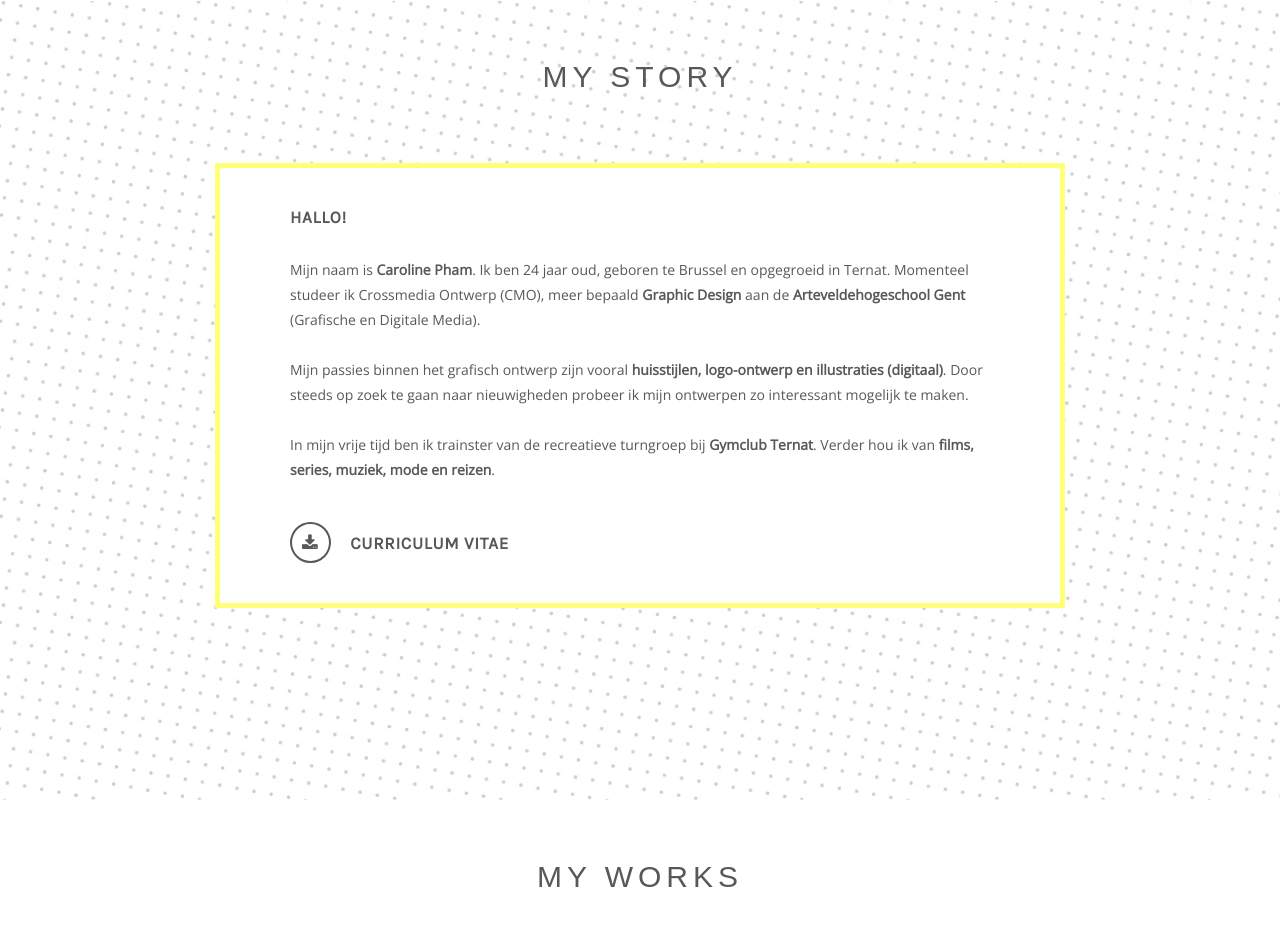
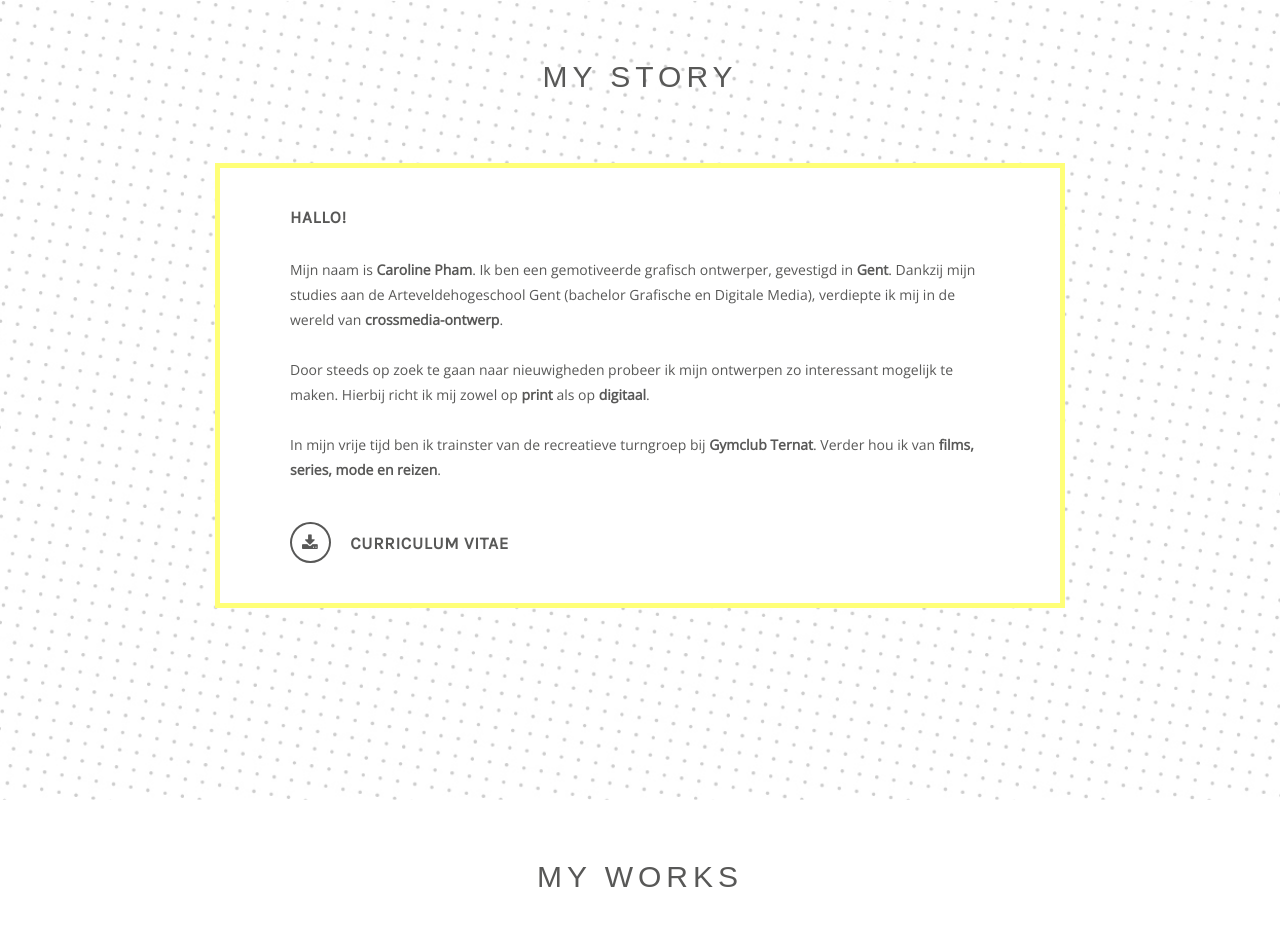
Before and after one commit to phamcaroline/phamcaroline.github.io, a plain HTML site: page index.html in a window 1280 px wide. Shown: the part 800-1751 px from the top of the page. Drawn offline with nearby package versions, Linux system fonts and the light colour scheme; some icons are missing.

Commit message:
Update index.html

```diff
--- a/index.html
+++ b/index.html
@@ -74,11 +74,11 @@
           <div class="col col-md-12 text-frame center-frame">
               <h5>HALLO!</h4>
               <br>
-              <p>Mijn naam is <b>Caroline Pham</b>. Ik ben 24 jaar oud, geboren te Brussel en opgegroeid in Ternat. Momenteel studeer ik Crossmedia Ontwerp (CMO), meer bepaald <b>Graphic Design</b> aan de <b>Arteveldehogeschool Gent</b> (Grafische en Digitale Media).
+              <p>Mijn naam is <b>Caroline Pham</b>. Ik ben een gemotiveerde grafisch ontwerper, gevestigd in <b>Gent</b>. Dankzij mijn studies aan de Arteveldehogeschool Gent (bachelor Grafische en Digitale Media), verdiepte ik mij in de wereld van <b>crossmedia-ontwerp</b>.
 
-<br><br>Mijn passies binnen het grafisch ontwerp zijn vooral <b>huisstijlen, logo-ontwerp en illustraties (digitaal)</b>. Door steeds op zoek te gaan naar nieuwigheden probeer ik mijn ontwerpen zo interessant mogelijk te maken.
+<br><br>Door steeds op zoek te gaan naar nieuwigheden probeer ik mijn ontwerpen zo interessant mogelijk te maken. Hierbij richt ik mij zowel op <b>print</b> als op <b>digitaal</b>.
 
-                  <br><br>In mijn vrije tijd ben ik trainster van de recreatieve turngroep bij <b>Gymclub Ternat</b>. Verder hou ik van <b>films, series, muziek, mode en reizen</b>.</p>
+                  <br><br>In mijn vrije tijd ben ik trainster van de recreatieve turngroep bij <b>Gymclub Ternat</b>. Verder hou ik van <b>films, series, mode en reizen</b>.</p>
                   <br>
               <h5><a href="images/download/CV.pdf" download><i class="fa fa-download" aria-hidden="true"></i></a> Curriculum Vitae</h5>
               </div>
```
